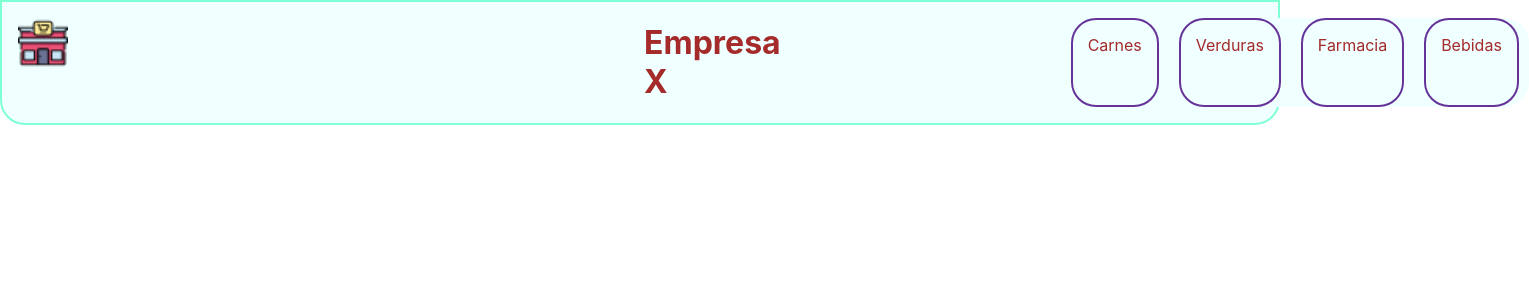
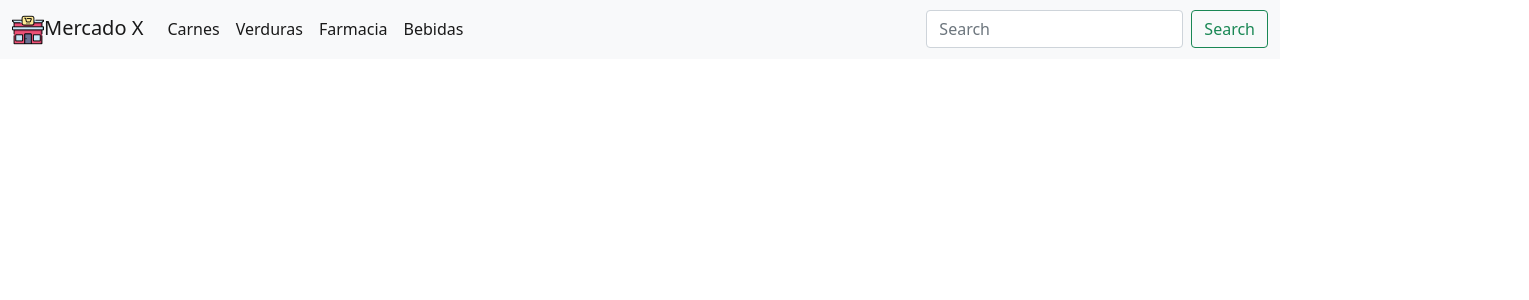
Before and after one commit to Luis-Larrang/fernandez-ecommerce-jsreact, a React (Create React App) app: page / in a window 1280 px wide. Shown: the top 300 px of the page, 1529 px wide, since content can reach past the window. Built offline with nearby package versions, Linux system fonts and the light colour scheme.

Commit message:
agegando bootstrap navbar

```diff
--- a/package.json
+++ b/package.json
@@ -6,7 +6,9 @@
     "@testing-library/jest-dom": "^5.16.4",
     "@testing-library/react": "^12.1.4",
     "@testing-library/user-event": "^13.5.0",
+    "bootstrap": "^5.1.3",
     "react": "^18.0.0",
+    "react-bootstrap": "^2.2.3",
     "react-dom": "^18.0.0",
     "react-scripts": "5.0.0",
     "web-vitals": "^2.1.4"
--- a/src/components/NavBar/NavBar.jsx
+++ b/src/components/NavBar/NavBar.jsx
@@ -4,7 +4,37 @@ import logo from "./logo.png"
 
 function NavBar(props) {
     return (
-        <div className="nav">
+        <>
+            <nav class="navbar navbar-expand-lg navbar-light bg-light">
+                <div class="container-fluid">
+                    <a class="navbar-brand" href="#"><img src={logo} alt="logo"/>Mercado X</a>
+                    <button class="navbar-toggler" type="button" data-bs-toggle="collapse" data-bs-target="#navbarSupportedContent" aria-controls="navbarSupportedContent" aria-expanded="false" aria-label="Toggle navigation">
+                    <span class="navbar-toggler-icon"></span>
+                    </button>
+                <div class="collapse navbar-collapse" id="navbarSupportedContent">
+                <ul class="navbar-nav me-auto mb-2 mb-lg-0">
+                    <li class="nav-item">
+                    <a class="nav-link active" aria-current="page" href="#">Carnes</a>
+                    </li>
+                    <li class="nav-item">
+                    <a class="nav-link active" aria-current="page" href="#">Verduras</a>
+                    </li>
+                    <li class="nav-item">
+                    <a class="nav-link active" aria-current="page" href="#">Farmacia</a>
+                    </li>
+                    <li class="nav-item">
+                    <a class="nav-link active" aria-current="page" href="#">Bebidas</a>
+                    </li>
+                </ul>
+                <form class="d-flex">
+                    <input class="form-control me-2" type="search" placeholder="Search" aria-label="Search"/>
+                    <button class="btn btn-outline-success" type="submit">Search</button>
+                </form>
+                </div>
+            </div>
+        </nav>
+            </>
+            /*<div className="nav">
                 <img src={logo} alt="logo" height={50} className="logo" />
                 <h1 className='nombreEmpresa'>Empresa X</h1>
                 <ul className="navSecciones">
@@ -13,7 +43,7 @@ function NavBar(props) {
                     <a href="#" className="navSecciones">Farmacia</a>
                     <a href="#" className="navSecciones">Bebidas</a>
                 </ul>
-        </div>
+            </div>*/
     );
 }
 
--- a/src/components/NavBar/estios.css
+++ b/src/components/NavBar/estios.css
@@ -1,4 +1,4 @@
-.nav {
+/*.nav {
     display: flex;
     list-style-type: none;
     margin: 0;
@@ -30,4 +30,4 @@
     border: solid 2px rebeccapurple;
     margin-left: 10px;
     margin-right: 10px;
-}
+}*/
```
Also changed, not shown: src/App.js (+3 -18 lines), 1 other file (tests, documents, lock files or other folders). Lines whose indentation alone changed are shown as unchanged.
